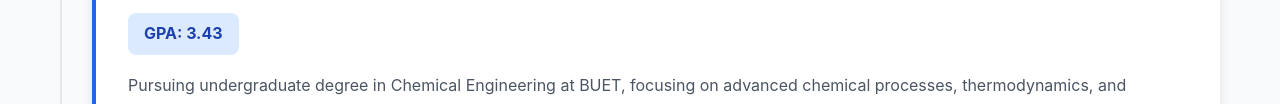
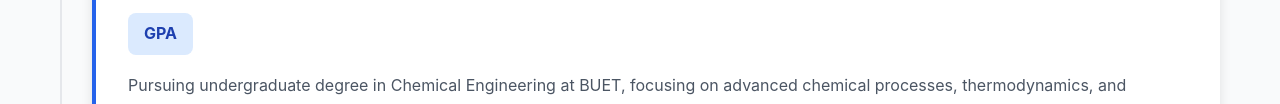
Before and after one commit to arnobsr20/arnobsr20.github.io, a plain HTML site: page education.html in a window 1280 px wide. Shown: the part 320-424 px from the top of the page. Drawn offline with Linux system fonts and the light colour scheme.

Commit message:
Update education.html

```diff
--- a/education.html
+++ b/education.html
@@ -42,7 +42,7 @@
                             </div>
                             <span class="year">2021 - Present</span>
                         </div>
-                        <div class="gpa-badge blue">GPA: 3.43</div>
+                        <div class="gpa-badge blue">GPA </div>
                         <p>Pursuing undergraduate degree in Chemical Engineering at BUET, focusing on advanced chemical processes, thermodynamics, and process design.</p>
                     </div>
                 </div>
```
